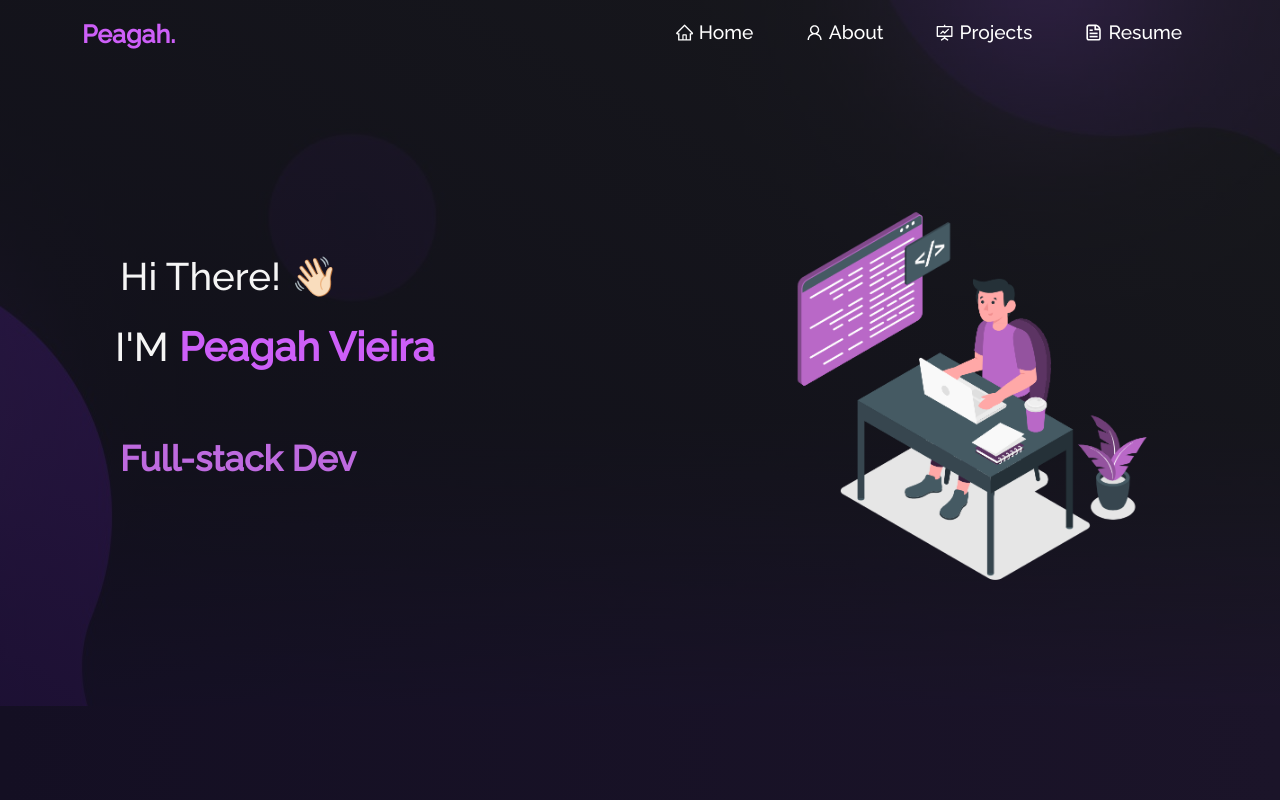
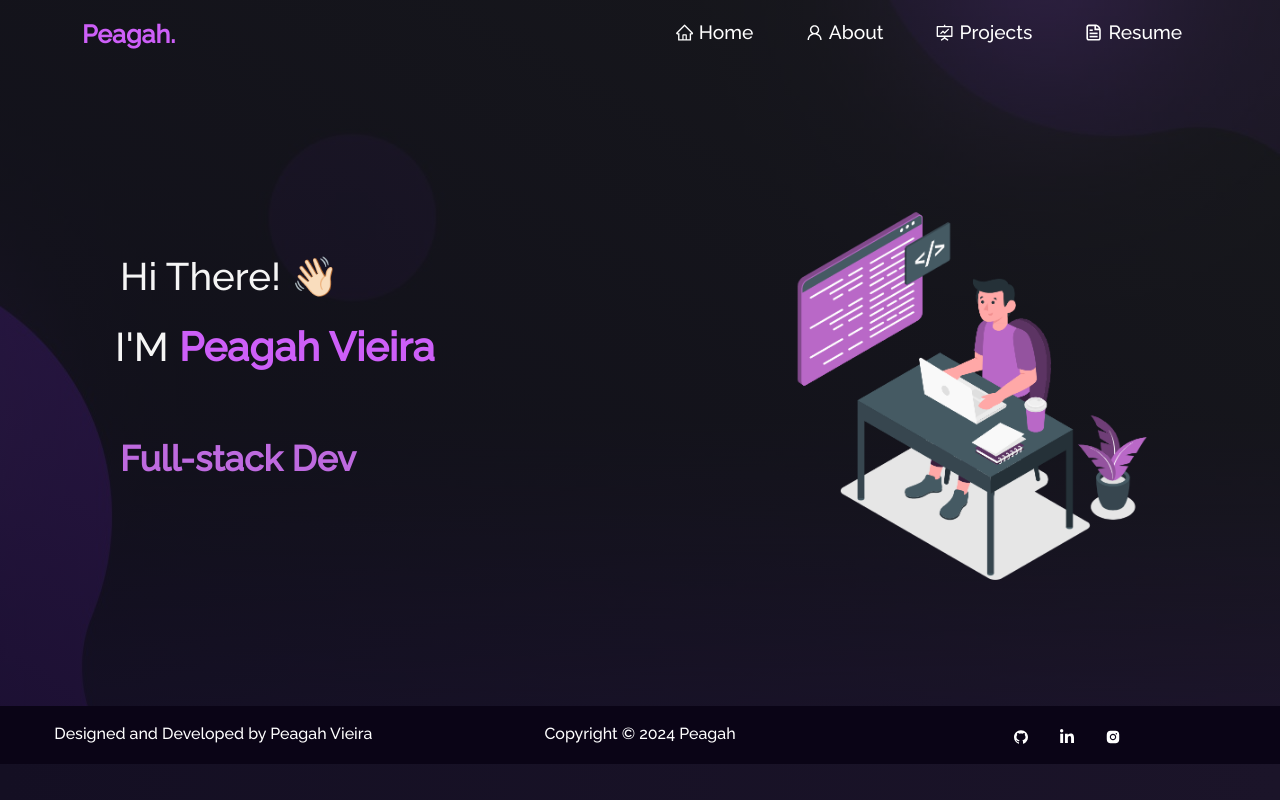
Before and after one commit to Peagah-Vieira/Porfolio, a React (Create React App) app: page / in a window 1280 px wide. Built offline with nearby package versions, Linux system fonts and the light colour scheme.

Commit message:
:sparkles: Layouts/Footer Create

```diff
--- a/src/App.tsx
+++ b/src/App.tsx
@@ -13,6 +13,7 @@
 import './style.css';
 import "bootstrap/dist/css/bootstrap.min.css";
 import NavbarLayout from './Layouts/NavbarLayout';
+import FooterLayout from './Layouts/FooterLayout';
 
 function App() {
   return (
@@ -26,6 +27,7 @@
           <Route path="/resume" element={<Resume />} />
           <Route path="*" element={<Navigate to="/" />} />
         </Routes>
+        <FooterLayout />
       </div>
     </Router>
   );
--- /dev/null
+++ b/src/Layouts/FooterLayout.tsx
@@ -0,0 +1,59 @@
+import React from "react";
+import { Container, Row, Col } from "react-bootstrap";
+import {
+    AiFillGithub,
+    AiOutlineTwitter,
+    AiFillInstagram,
+} from "react-icons/ai";
+import { FaLinkedinIn } from "react-icons/fa";
+
+export default function FooterLayout() {
+    let date = new Date();
+    let year = date.getFullYear();
+    return (
+        <Container fluid className="footer">
+            <Row>
+                <Col md="4" className="footer-copywright">
+                    <h3>Designed and Developed by Peagah Vieira</h3>
+                </Col>
+                <Col md="4" className="footer-copywright">
+                    <h3>Copyright © {year} Peagah</h3>
+                </Col>
+                <Col md="4" className="footer-body">
+                    <ul className="footer-icons">
+                        <li className="social-icons">
+                            <a
+                                href="https://github.com/Peagah-Vieira"
+                                style={{ color: "white" }}
+                                target="_blank"
+                                rel="noopener noreferrer"
+                            >
+                                <AiFillGithub />
+                            </a>
+                        </li>
+                        <li className="social-icons">
+                            <a
+                                href="https://www.linkedin.com/in/pedro-henrique-vieira-073b62236/"
+                                style={{ color: "white" }}
+                                target="_blank"
+                                rel="noopener noreferrer"
+                            >
+                                <FaLinkedinIn />
+                            </a>
+                        </li>
+                        <li className="social-icons">
+                            <a
+                                href="https://www.instagram.com/pea_gah/"
+                                style={{ color: "white" }}
+                                target="_blank"
+                                rel="noopener noreferrer"
+                            >
+                                <AiFillInstagram />
+                            </a>
+                        </li>
+                    </ul>
+                </Col>
+            </Row>
+        </Container>
+    );
+}
--- a/src/style.css
+++ b/src/style.css
@@ -153,6 +153,52 @@
 
 .navbar-nav .nav-item a:hover::after {
     width: 100%;
+}
+
+/* --------- */
+/* Footer */
+/* --------- */
+.footer {
+    background-color: rgb(10, 4, 22);
+    bottom: 0 !important;
+    padding-top: 10px !important;
+    padding-bottom: 8px !important;
+}
+
+.footer-copywright {
+    text-align: center !important;
+}
+
+.footer-body {
+    z-index: 1;
+    text-align: center !important;
+}
+
+@media (max-width: 767px) {
+    .footer-copywright {
+        text-align: center !important;
+    }
+
+    .footer-body {
+        text-align: center !important;
+    }
+}
+
+.footer h3 {
+    font-size: 1em;
+    color: white !important;
+    margin-top: 0.5em !important;
+    margin-bottom: 0.5em !important;
+}
+
+.footer-icons {
+    margin-top: 0.5em !important;
+    margin-bottom: 0.5em !important;
+    padding: 0 !important;
+}
+
+.blockquote-footer {
+    color: #a588c0 !important;
 }
 
 /* --------- */
```
